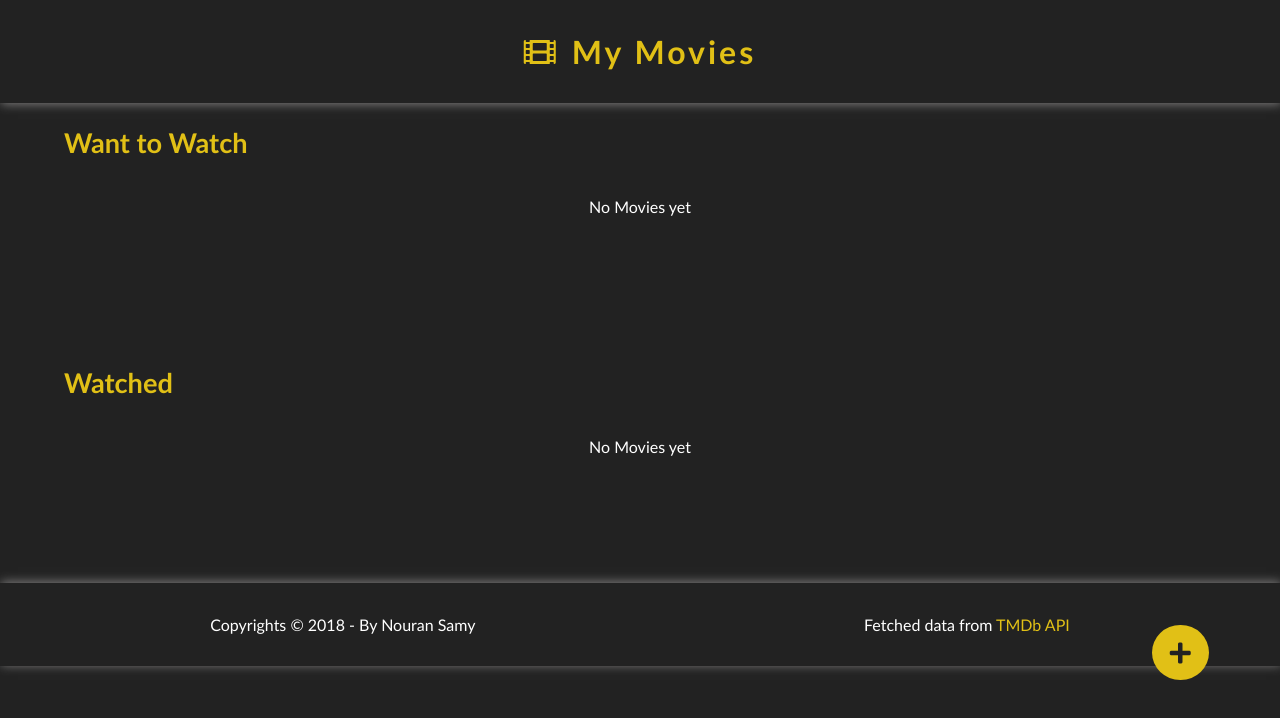
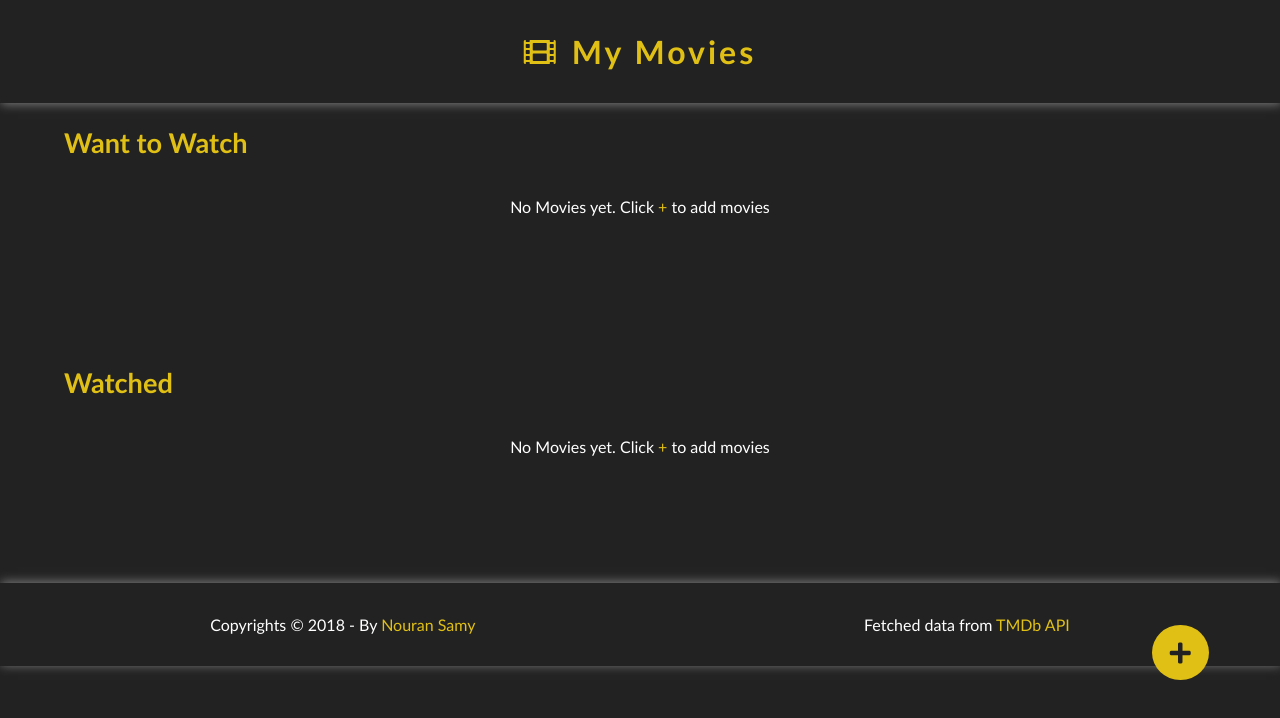
Before and after one commit to Nouran96/My-Movies-React-App, a React (Create React App) app: page / in a window 1280 px wide. Shown: the top 718 px of the page. Built offline with nearby package versions, Linux system fonts and the light colour scheme.

Commit message:
Changing some features

```diff
--- a/public/index.html
+++ b/public/index.html
@@ -10,7 +10,7 @@
     -->
     <link rel="stylesheet" href="https://use.fontawesome.com/releases/v5.3.1/css/all.css" integrity="sha384-mzrmE5qonljUremFsqc01SB46JvROS7bZs3IO2EmfFsd15uHvIt+Y8vEf7N7fWAU" crossorigin="anonymous">
     <link rel="manifest" href="%PUBLIC_URL%/manifest.json">
-    <link rel="shortcut icon" href="%PUBLIC_URL%/favicon.ico">
+    <link rel="shortcut icon" href="%PUBLIC_URL%/movies-icon.ico">
     <!--
       Notice the use of %PUBLIC_URL% in the tags above.
       It will be replaced with the URL of the `public` folder during the build.
@@ -20,7 +20,7 @@
       work correctly both with client-side routing and a non-root public URL.
       Learn how to configure a non-root public URL by running `npm run build`.
     -->
-    <title>React App</title>
+    <title>My Movies App</title>
   </head>
   <body>
     <noscript>
--- a/src/App.css
+++ b/src/App.css
@@ -168,6 +168,8 @@ header .logo i {
   font-weight: bold;
 }
 
+.movies-container p span {color: #e1c016}
+
 footer {
   background: #222;
   color: white;
@@ -176,15 +178,14 @@ footer {
   box-shadow: 1px -1px 10px #828080;
   padding: 1em;
   justify-content: space-around;
-  /* position: absolute;
-  width: 100%;
-  bottom: 0; */
 }
 
 footer a {
   color: #e1c016;
   text-decoration: none;
 }
+
+footer span {color: #e1c016}
 
 .add-movie {
   position: fixed;
--- a/src/Lists.js
+++ b/src/Lists.js
@@ -59,7 +59,7 @@ class Lists extends Component {
                             </div>
                             )
                         }) : (
-                            <p>No Movies yet</p>
+                            <p>No Movies yet. Click <span>+</span> to add movies</p>
                         )}
                     </div>
                 </article>
@@ -99,13 +99,13 @@ class Lists extends Component {
                             </div>
                             )
                         }) : (
-                            <p>No Movies yet</p>
+                            <p>No Movies yet. Click <span>+</span> to add movies</p>
                         )}
                     </div>
                 </article>
 
                 <footer>
-                    <p>Copyrights &copy; 2018 - By Nouran Samy</p>
+                    <p>Copyrights &copy; 2018 - By <span>Nouran Samy</span></p>
                     <p>Fetched data from <a href="https://developers.themoviedb.org/3" target="_blank">TMDb API</a></p>
                 </footer>
             </div>
```
Also changed, not shown: 1 other file (tests, documents, lock files or other folders).
